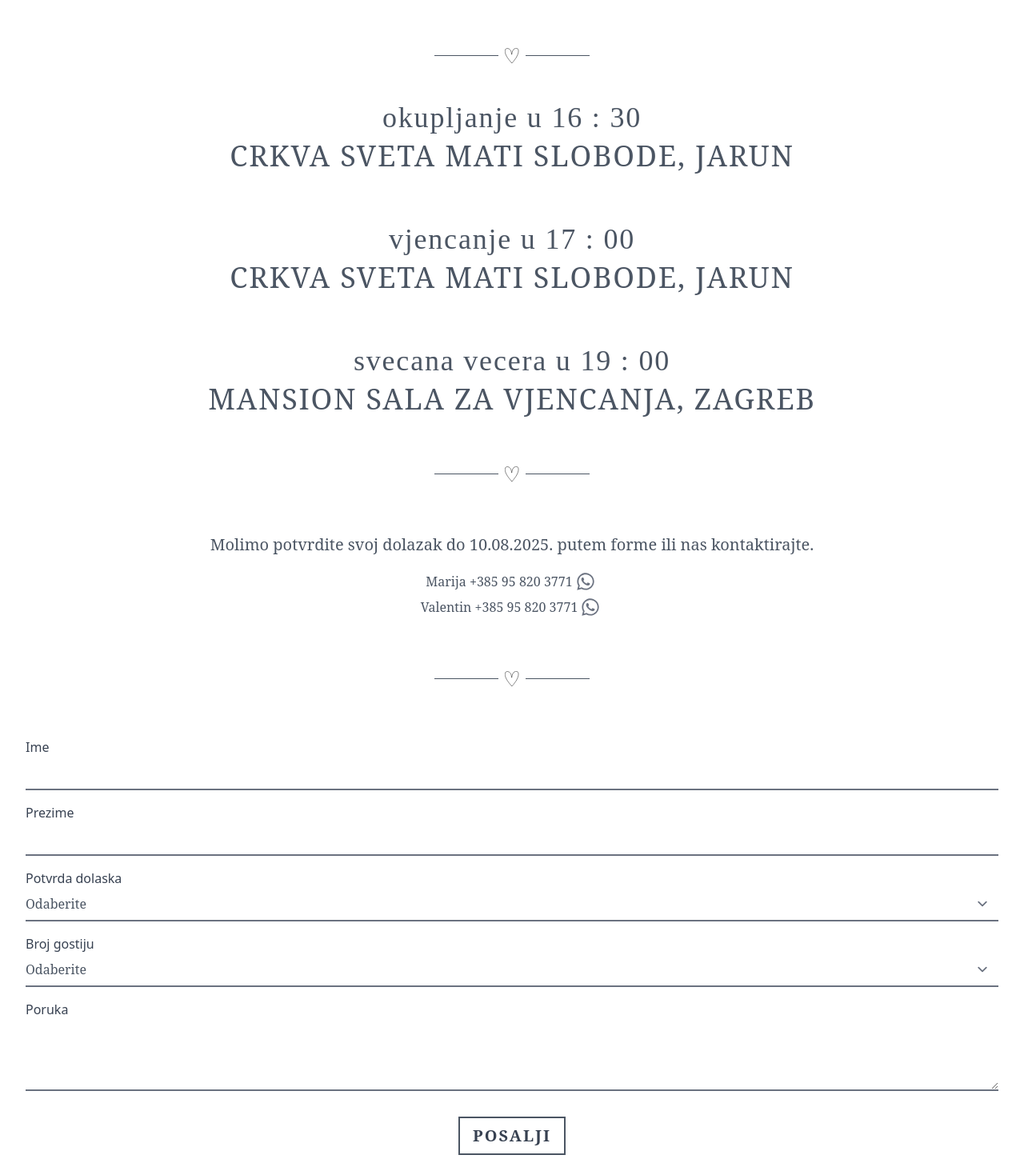
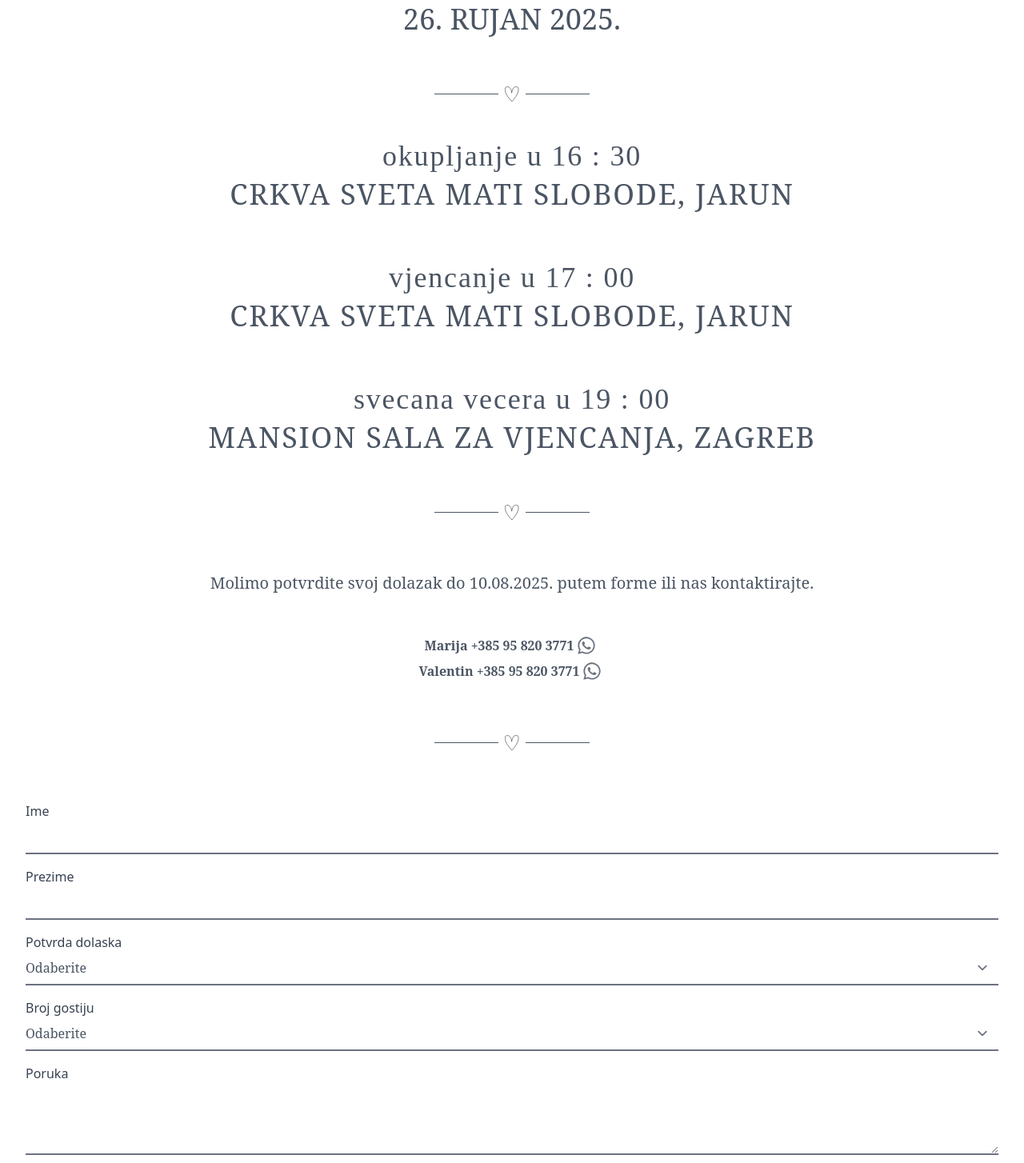
Before and after one commit to TerroqDev/pozivnica, a SvelteKit app: page / in a window 1280 px wide. Shown: the part 1036-2490 px from the top of the page at 80% size. Built offline with nearby package versions, Linux system fonts and the light colour scheme.

Commit message:
decoupled divider from main

```diff
--- /dev/null
+++ b/src/components/Divider.svelte
@@ -0,0 +1,53 @@
+<script>
+	import { animate, inView } from 'motion';
+	import { onMount } from 'svelte';
+
+	/**
+	 * @type {import("motion-dom").ElementOrSelector}
+	 */
+	let leftDivider;
+	/**
+	 * @type {import("motion-dom").ElementOrSelector}
+	 */
+	let rightDivider;
+
+	/**
+	 * @type {import("motion-dom").ElementOrSelector}
+	 */
+	let heart;
+
+	onMount(() => {
+		inView(leftDivider, () => {
+			animate(leftDivider, { scaleX: [0, 1] }, { duration: 1.5, easing: 'ease-in' });
+			animate(rightDivider, { scaleX: [0, 1] }, { duration: 1.5, easing: 'ease-in' });
+			animate(heart, { opacity: [0, 1] }, { duration: 1.5, easing: 'ease-in' });
+		});
+	});
+</script>
+
+<div class="flex items-center justify-center gap-2 pb-8 pt-16">
+	<div bind:this={leftDivider} class="h-[0.8px] w-20 origin-right bg-gray-600"></div>
+	<div bind:this={heart} class="">
+		<svg
+			width="17.5"
+			height="19.25"
+			viewBox="0 0 70 77"
+			fill="none"
+			xmlns="http://www.w3.org/2000/svg"
+		>
+			<path
+				d="M34.6031 31.0001C32.1092 18.6496 29.407 4.46732 14.6031 2C6.76537 0.693718 2.66023 6.00006 1.16022 12.5001C-1.33977 36.0001 26.1031 66.0001 35.6031 75.5001"
+				stroke="black"
+				stroke-width="1.9"
+				stroke-linecap="round"
+			/>
+			<path
+				d="M34.6031 31.0349C37.0969 18.6844 39.9963 3.65921 54.8002 1.19189C62.6379 -0.114395 66.7273 5.44354 68.2274 11.9436C70.7273 35.4436 45.1031 66 35.603 75.5"
+				stroke="black"
+				stroke-width="1.9"
+				stroke-linecap="round"
+			/>
+		</svg>
+	</div>
+	<div bind:this={rightDivider} class="h-[0.8px] w-20 origin-left bg-gray-600"></div>
+</div>
--- a/src/routes/+page.svelte
+++ b/src/routes/+page.svelte
@@ -1,6 +1,7 @@
 <script>
 	import { animate, inView } from 'motion';
 	import { onMount } from 'svelte';
+	import Divider from '../components/Divider.svelte';
 
 	/**
 	 * @type {import("motion").MotionValue<string> | import("motion-dom").ElementOrSelector}
@@ -21,14 +22,6 @@
 	/**
 	 * @type {import("motion").MotionValue<string> | import("motion-dom").ElementOrSelector}
 	 */
-	let firstLeftDivider;
-	/**
-	 * @type {import("motion").MotionValue<string> | import("motion-dom").ElementOrSelector}
-	 */
-	let firstRightDivider;
-	/**
-	 * @type {import("motion").MotionValue<string> | import("motion-dom").ElementOrSelector}
-	 */
 	let okupljanje;
 	/**
 	 * @type {import("motion").MotionValue<string> | import("motion-dom").ElementOrSelector}
@@ -43,25 +36,6 @@
 	 * @type {import("motion").MotionValue<string> | import("motion-dom").ElementOrSelector}
 	 */
 	let datumDan;
-	/**
-	 * @type {import("motion").MotionValue<string> | import("motion-dom").ElementOrSelector}
-	 */
-	let datumMjesec;
-
-	let mjeseci = [
-		'Sijecanj',
-		'Veljaca',
-		'Ozujak',
-		'Travanj',
-		'Svibanj',
-		'Lipanj',
-		'Srpanj',
-		'Listopad',
-		'Rujan'
-	];
-	let currentMonth = mjeseci[0];
-	let stopMonth = 'Rujan';
-	let index = 0;
 	onMount(() => {
 		inView(marija, () => {
 			animate(marija, { opacity: [0, 100], y: [100, 0] }, { duration: 2, easing: 'ease-in' });
@@ -79,14 +53,6 @@
 			animate(datum, { opacity: [0, 100] }, { duration: 1, easing: 'ease-in', delay: 1.5 });
 		});
 
-		inView(firstLeftDivider, () => {
-			animate(firstLeftDivider, { scaleX: [0, 1] }, { duration: 1.3, easing: 'ease-in' });
-		});
-
-		inView(firstRightDivider, () => {
-			animate(firstRightDivider, { scaleX: [0, 1] }, { duration: 1.3, easing: 'ease-in' });
-		});
-
 		inView(okupljanje, () => {
 			animate(okupljanje, { opacity: [0, 1], x: [-100, 0] }, { duration: 1, easing: 'ease-in' });
 		});
@@ -100,7 +66,7 @@
 		});
 
 		inView(datumDan, () => {
-			animate(1, 25, {
+			animate(1, 26, {
 				duration: 2,
 				delay: 2.5,
 				ease: 'circOut',
@@ -123,36 +89,12 @@
 	<h1 bind:this={marija} class="pt-8 font-bold uppercase tracking-widest">Marija Matijevic</h1>
 	<h1 bind:this={and} class="py-2 font-lavishly text-5xl">and</h1>
 	<h1 bind:this={valentin} class="font-bold uppercase tracking-widest">Valentin Vareskic</h1>
-	<h1 bind:this={datum} class="pt-4 uppercase">
-		<span bind:this={datumDan}>26</span>. <span bind:this={datumMjesec}>Sijecanj</span> 2025.
+	<h1 bind:this={datum} class="pt-16 uppercase">
+		<span bind:this={datumDan}>26</span>. <span>Rujan</span> 2025.
 	</h1>
-	<div class="flex items-center justify-center gap-2 pb-8 pt-16">
-		<div bind:this={firstLeftDivider} class="h-[0.8px] w-20 origin-right bg-gray-600"></div>
-		<div class="">
-			<svg
-				width="17.5"
-				height="19.25"
-				viewBox="0 0 70 77"
-				fill="none"
-				xmlns="http://www.w3.org/2000/svg"
-			>
-				<path
-					d="M34.6031 31.0001C32.1092 18.6496 29.407 4.46732 14.6031 2C6.76537 0.693718 2.66023 6.00006 1.16022 12.5001C-1.33977 36.0001 26.1031 66.0001 35.6031 75.5001"
-					stroke="black"
-					stroke-width="1.9"
-					stroke-linecap="round"
-				/>
-				<path
-					d="M34.6031 31.0349C37.0969 18.6844 39.9963 3.65921 54.8002 1.19189C62.6379 -0.114395 66.7273 5.44354 68.2274 11.9436C70.7273 35.4436 45.1031 66 35.603 75.5"
-					stroke="black"
-					stroke-width="1.9"
-					stroke-linecap="round"
-				/>
-			</svg>
-		</div>
-		<div bind:this={firstRightDivider} class="h-[0.8px] w-20 origin-left bg-gray-600"></div>
-	</div>
 </div>
+
+<Divider />
 
 <div class="px-4 text-center text-lg text-gray-600 md:text-4xl">
 	<div bind:this={okupljanje}>
@@ -169,38 +111,13 @@
 	</div>
 </div>
 
-<div class="flex items-center justify-center gap-2 pb-8 pt-16">
-	<div class="h-[0.8px] w-20 origin-right bg-gray-600"></div>
-	<div class="">
-		<svg
-			width="17.5"
-			height="19.25"
-			viewBox="0 0 70 77"
-			fill="none"
-			xmlns="http://www.w3.org/2000/svg"
-		>
-			<path
-				d="M34.6031 31.0001C32.1092 18.6496 29.407 4.46732 14.6031 2C6.76537 0.693718 2.66023 6.00006 1.16022 12.5001C-1.33977 36.0001 26.1031 66.0001 35.6031 75.5001"
-				stroke="black"
-				stroke-width="1.9"
-				stroke-linecap="round"
-			/>
-			<path
-				d="M34.6031 31.0349C37.0969 18.6844 39.9963 3.65921 54.8002 1.19189C62.6379 -0.114395 66.7273 5.44354 68.2274 11.9436C70.7273 35.4436 45.1031 66 35.603 75.5"
-				stroke="black"
-				stroke-width="1.9"
-				stroke-linecap="round"
-			/>
-		</svg>
-	</div>
-	<div class="h-[0.8px] w-20 bg-gray-600"></div>
-</div>
+<Divider />
 
 <div class="px-2 pt-8 text-center font-noto text-gray-600">
 	<h1 class="text-xl">
 		Molimo potvrdite svoj dolazak do 10.08.2025. putem forme ili nas kontaktirajte.
 	</h1>
-	<div class="flex items-center justify-center pt-4">
+	<div class="flex items-center justify-center pt-12 font-extrabold">
 		<h1 class="align-middle">Marija +385 95 820 3771</h1>
 		<div class="h-full w-8">
 			<svg viewBox="0 0 24 24" fill="none" xmlns="http://www.w3.org/2000/svg"
@@ -218,7 +135,7 @@
 		</div>
 	</div>
 
-	<div class="flex items-center justify-center">
+	<div class="flex items-center justify-center font-extrabold">
 		<h1 class="align-middle">Valentin +385 95 820 3771</h1>
 		<div class="h-full w-8">
 			<svg viewBox="0 0 24 24" fill="none" xmlns="http://www.w3.org/2000/svg"
@@ -237,32 +154,7 @@
 	</div>
 </div>
 
-<div class="flex items-center justify-center gap-2 pb-8 pt-16">
-	<div bind:this={firstLeftDivider} class="h-[0.8px] w-20 origin-right bg-gray-600"></div>
-	<div class="">
-		<svg
-			width="17.5"
-			height="19.25"
-			viewBox="0 0 70 77"
-			fill="none"
-			xmlns="http://www.w3.org/2000/svg"
-		>
-			<path
-				d="M34.6031 31.0001C32.1092 18.6496 29.407 4.46732 14.6031 2C6.76537 0.693718 2.66023 6.00006 1.16022 12.5001C-1.33977 36.0001 26.1031 66.0001 35.6031 75.5001"
-				stroke="black"
-				stroke-width="1.9"
-				stroke-linecap="round"
-			/>
-			<path
-				d="M34.6031 31.0349C37.0969 18.6844 39.9963 3.65921 54.8002 1.19189C62.6379 -0.114395 66.7273 5.44354 68.2274 11.9436C70.7273 35.4436 45.1031 66 35.603 75.5"
-				stroke="black"
-				stroke-width="1.9"
-				stroke-linecap="round"
-			/>
-		</svg>
-	</div>
-	<div bind:this={firstRightDivider} class="h-[0.8px] w-20 origin-left bg-gray-600"></div>
-</div>
+<Divider />
 
 <div class="flex flex-col px-8 pt-8">
 	<label for="ime" class="text-gray-700">Ime</label>
@@ -270,14 +162,14 @@
 		type="text"
 		id="ime"
 		name="ime"
-		class="border-0 border-b-2 font-noto text-gray-600 px-0 focus:ring-0"
+		class="border-0 border-b-2 px-0 font-noto text-gray-600 focus:ring-0"
 	/>
 	<label for="prezime" class="pt-4 text-gray-700">Prezime</label>
 	<input
 		type="text"
 		id="prezime"
 		name="prezime"
-		class="border-0 border-b-2 font-noto text-gray-600 px-0 focus:ring-0"
+		class="border-0 border-b-2 px-0 font-noto text-gray-600 focus:ring-0"
 	/>
 	<label for="dolazak" class="pt-4 text-gray-700">Potvrda dolaska</label>
 	<select id="dolazak" class="border-0 border-b-2 px-0 font-noto text-gray-600 focus:ring-0">
@@ -300,14 +192,17 @@
 	<textarea
 		id="poruka"
 		name="poruka"
-        rows="3"
-		class="border-0 border-b-2 font-noto text-gray-600 focus:ring-0 px-0"
+		rows="3"
+		class="border-0 border-b-2 px-0 font-noto text-gray-600 focus:ring-0"
 	></textarea>
-    <div class="flex justify-center pt-8">
-        <button class="border-2 border-gray-600 uppercase text-gray-700 px-4 py-2 font-semibold font-noto text-xl tracking-widest">Posalji</button>
-    </div>
+	<div class="flex justify-center pt-8">
+		<button
+			class="border-2 border-gray-600 px-4 py-2 text-xl font-semibold uppercase tracking-widest text-gray-700"
+			>Posalji</button
+		>
+	</div>
 </div>
 
-<div class="px-8 py-8 text-center text-xl font-extrabold text-gray-600">
+<div class="px-8 py-8 text-center font-noto text-xl font-extrabold text-gray-600">
 	<h1>Veselimo se vasem dolasku!</h1>
 </div>
```
